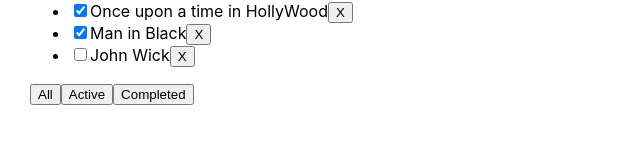
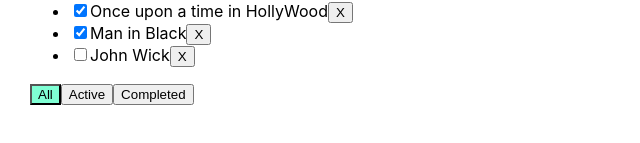
Before and after one commit to nikitsch/Todolist, a React (Create React App) app: page / in a window 1280 px wide. Shown: the part 169-312 px from the top of the page, without its empty margins (0-640 px from the left). Built offline with nearby package versions, Linux system fonts and the light colour scheme.

Commit message:
feat: highlight the active filter by changing the button style

```diff
--- a/src/App.css
+++ b/src/App.css
@@ -14,3 +14,7 @@
 .error-message {
   color: red;
 }
+
+.active-filter {
+  background-color: aquamarine;
+}
--- a/src/App.tsx
+++ b/src/App.tsx
@@ -7,18 +7,6 @@
 export type FilterValuesType = "all" | "active" | "completed";
 
 function App() {
-
-  // let initTasks1: Array<TaskType> = [
-  //   { id: 1, title: "HTML&CSS", isDone: true },
-  //   { id: 2, title: "JS", isDone: true },
-  //   { id: 3, title: "TypeScript", isDone: true },
-  // ]
-
-  // let tasks2: Array<TaskType> = [
-  //   { id: 1, title: "Once upon a time in HollyWood", isDone: true },
-  //   { id: 2, title: "Man in Black", isDone: true },
-  //   { id: 3, title: "John Wick", isDone: false },
-  // ]
 
   let [tasks, setTasks] = useState([
     { id: v1(), title: "Once upon a time in HollyWood", isDone: true },
@@ -68,7 +56,8 @@
         removeTask={removeTask}
         changeFilter={changeFilter}
         addTask={addTask}
-        changeTaskStatus={changeStatus} />
+        changeTaskStatus={changeStatus}
+        filter={filter} />
       {/* <Todolist title="Movies" tasks={tasks2} /> */}
     </div>
   );
--- a/src/Todolist.tsx
+++ b/src/Todolist.tsx
@@ -8,6 +8,7 @@
   changeFilter: (value: FilterValuesType) => void
   addTask: (title: string) => void
   changeTaskStatus: (taskId: string, isDone: boolean) => void
+  filter: FilterValuesType
 }
 
 export type TaskType = {
@@ -71,9 +72,12 @@
         }
       </ul>
       <div>
-        <button onClick={onAllClickHandler}>All</button>
-        <button onClick={onActiveClickHandler}>Active</button>
-        <button onClick={onCompletedClickHandler}>Completed</button>
+        <button className={props.filter === "all" ?"active-filter" : ""}
+        onClick={onAllClickHandler}>All</button>
+        <button className={props.filter === "active" ?"active-filter" : ""}
+        onClick={onActiveClickHandler}>Active</button>
+        <button className={props.filter === "completed" ?"active-filter" : ""}
+        onClick={onCompletedClickHandler}>Completed</button>
       </div>
     </div>
   )
```
